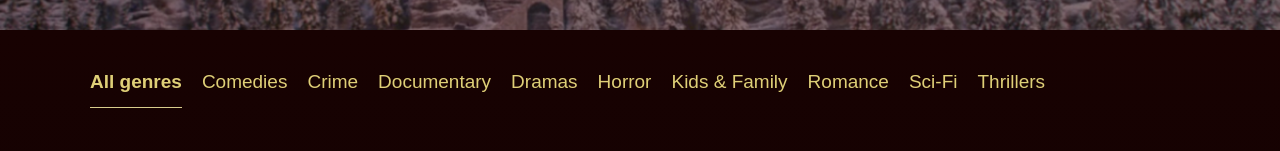
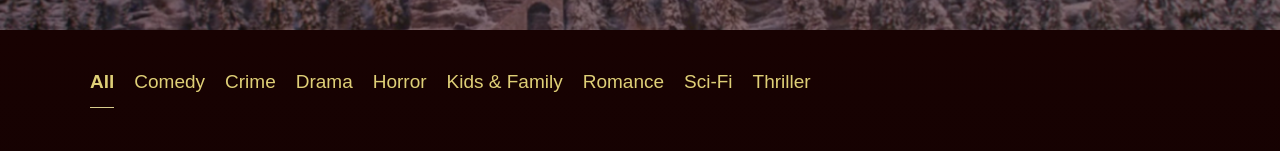
Before and after one commit to htmlacademy-univer-javascript-3/2221375-what-to-watch-3, a React (Vite) app: page / in a window 1280 px wide. Shown: the part 560-711 px from the top of the page. Built offline with nearby package versions, Linux system fonts and the light colour scheme.

Commit message:
контроль и ограничения (часть 1)

```diff
--- a/src/components/app/app.tsx
+++ b/src/components/app/app.tsx
@@ -26,7 +26,7 @@ function App(props: AppProps): JSX.Element {
         <Route
           path='/'
           element={
-            <Main CardsFilm={props.CardsFilm} SelectedFilmItem={props.SelectedFilmItem} />
+            <Main SelectedFilmItem={props.SelectedFilmItem} />
           }
         />
         <Route
--- a/src/const.ts
+++ b/src/const.ts
@@ -19,3 +19,18 @@ export const SelectedFilmItem: SelectedFilmType = {
   released: 2014,
   isFavorite: false
 };
+
+export const Genres = {
+  All: 'All',
+  Comedy: 'Comedy',
+  Crime: 'Crime',
+  Documentary: 'Documentary',
+  Drama: 'Drama',
+  Horror: 'Horror',
+  KidsFamily: 'KidsFamily',
+  Romance: 'Romance',
+  SciFi: 'SciFi',
+  Thrillers: 'Thrillers',
+};
+
+export type GenresValues = keyof typeof Genres;
--- /dev/null
+++ b/src/hooks/index.ts
@@ -0,0 +1,6 @@
+import { useDispatch, useSelector, TypedUseSelectorHook } from 'react-redux';
+import { AppDispatch, State } from '../type/state';
+
+export const useAppDispatch = () => useDispatch<AppDispatch>();
+
+export const useAppSelector: TypedUseSelectorHook<State> = useSelector;
--- a/src/index.tsx
+++ b/src/index.tsx
@@ -6,6 +6,8 @@ import { SelectedFilmItem } from './const';
 import { SeeReviewFilm } from './mocks/seeReviewFilm';
 import { AddReviewFilm } from './mocks/addReviewFilm';
 import { videoSrc } from './mocks/video';
+import { Provider } from 'react-redux';
+import { store } from './store';
 
 const root = ReactDOM.createRoot(
   document.getElementById('root') as HTMLElement
@@ -13,6 +15,9 @@ const root = ReactDOM.createRoot(
 
 root.render(
   <React.StrictMode>
-    <App CardsFilm={CardsFilm} SelectedFilmItem={SelectedFilmItem} selectedFilm={SelectedFilmItem} seeReviewsFilm={SeeReviewFilm} reviewFilm={AddReviewFilm} video={videoSrc} />
+    <Provider store={store}>
+      <App CardsFilm={CardsFilm} SelectedFilmItem={SelectedFilmItem} selectedFilm={SelectedFilmItem} seeReviewsFilm={SeeReviewFilm} reviewFilm={AddReviewFilm} video={videoSrc} />
+    </Provider>
+
   </React.StrictMode>
 );
--- a/src/pages/Main/Main.tsx
+++ b/src/pages/Main/Main.tsx
@@ -1,30 +1,26 @@
-import { FilmCardType, SelectedFilmType } from '../../type/mainType';
+import { SelectedFilmType } from '../../type/mainType';
 import FilmList from '../../components/film-list/film-list';
 import SelectedFilm from '../../components/selectedFilm/selectedFilm';
-import { useState } from 'react';
-import getFlimsOfGenre from '../../utils/filmList';
+import { useAppDispatch, useAppSelector } from '../../hooks';
+import { Genres, GenresValues } from '../../const';
+import { changeGenre } from '../../store/action';
 
 type MainProps = {
-  CardsFilm: Array<FilmCardType>;
   SelectedFilmItem: SelectedFilmType;
 }
 
-function Main({ CardsFilm, SelectedFilmItem }: MainProps): JSX.Element {
+function Main({ SelectedFilmItem }: MainProps): JSX.Element {
 
-  const [selectedGenre, setSelectedGenre] = useState('All');
+  const selectedGenre = useAppSelector((state) => state.genre);
+  const filmsList = useAppSelector((state) => state.films);
+  const filteredFilms = filmsList.filter((moviePreview) =>
+    selectedGenre === Genres.All
+      ? moviePreview
+      : moviePreview.genre === selectedGenre);
+  const dispatch = useAppDispatch();
 
-  const genres = [
-    { name: 'All genres', value: 'All' },
-    { name: 'Comedies', value: 'Comedy' },
-    { name: 'Crime', value: 'Crime' },
-    { name: 'Documentary', value: 'Documentary' },
-    { name: 'Dramas', value: 'Drama' },
-    { name: 'Horror', value: 'Horror' },
-    { name: 'Kids & Family', value: 'Kids & Family' },
-    { name: 'Romance', value: 'Romance' },
-    { name: 'Sci-Fi', value: 'Sci-Fi' },
-    { name: 'Thrillers', value: 'Thriller' }
-  ];
+  const genres = [...new Set(filmsList.map((film) => film.genre))].sort();
+  genres.unshift(Genres.All);
 
   return (
     <main>
@@ -65,16 +61,18 @@ function Main({ CardsFilm, SelectedFilmItem }: MainProps): JSX.Element {
           <ul className="catalog__genres-list">
             {genres.map((genre) => (
               <li
-                key={genre.value}
-                onClick={() => setSelectedGenre(genre.value)}
+                key={genre}
+                onClick={() => {
+                  dispatch(changeGenre(genre as GenresValues));
+                }}
                 style={{ cursor: 'pointer' }}
-                className={`catalog__genres-item ${selectedGenre === genre.value ? 'catalog__genres-item--active' : ''}`}
+                className={`catalog__genres-item ${selectedGenre === genre ? 'catalog__genres-item--active' : ''}`}
               >
-                <a className="catalog__genres-link">{genre.name}</a>
+                <a className="catalog__genres-link">{genre}</a>
               </li>))}
           </ul>
 
-          <FilmList filmsList={getFlimsOfGenre(CardsFilm, selectedGenre)} />
+          <FilmList filmsList={filteredFilms} />
 
           <div className="catalog__more">
             <button className="catalog__button" type="button">Show more</button>
--- /dev/null
+++ b/src/store/action.ts
@@ -0,0 +1,6 @@
+import { GenresValues } from './../const';
+import { createAction } from '@reduxjs/toolkit';
+
+export const changeGenre = createAction<GenresValues>('genre/changeGenre');
+
+export const getFilms = createAction('movies/get');
--- /dev/null
+++ b/src/store/index.ts
@@ -0,0 +1,4 @@
+import { configureStore } from '@reduxjs/toolkit';
+import { reducer } from './reducer';
+
+export const store = configureStore({ reducer });
--- /dev/null
+++ b/src/store/reducer.ts
@@ -0,0 +1,19 @@
+import { Genres } from '../const';
+import { CardsFilm } from '../mocks/films';
+import { createReducer } from '@reduxjs/toolkit';
+import { changeGenre, getFilms } from './action';
+
+const initialState = {
+  genre: Genres.All,
+  films: CardsFilm
+};
+
+export const reducer = createReducer(initialState, (builder) => {
+  builder
+    .addCase(changeGenre, (state, action) => {
+      state.genre = action.payload;
+    })
+    .addCase(getFilms, (state) => {
+      state.films = CardsFilm;
+    });
+});
--- /dev/null
+++ b/src/type/state.ts
@@ -0,0 +1,5 @@
+import { store } from '../store';
+
+export type State = ReturnType<typeof store.getState>;
+
+export type AppDispatch = typeof store.dispatch;
```
